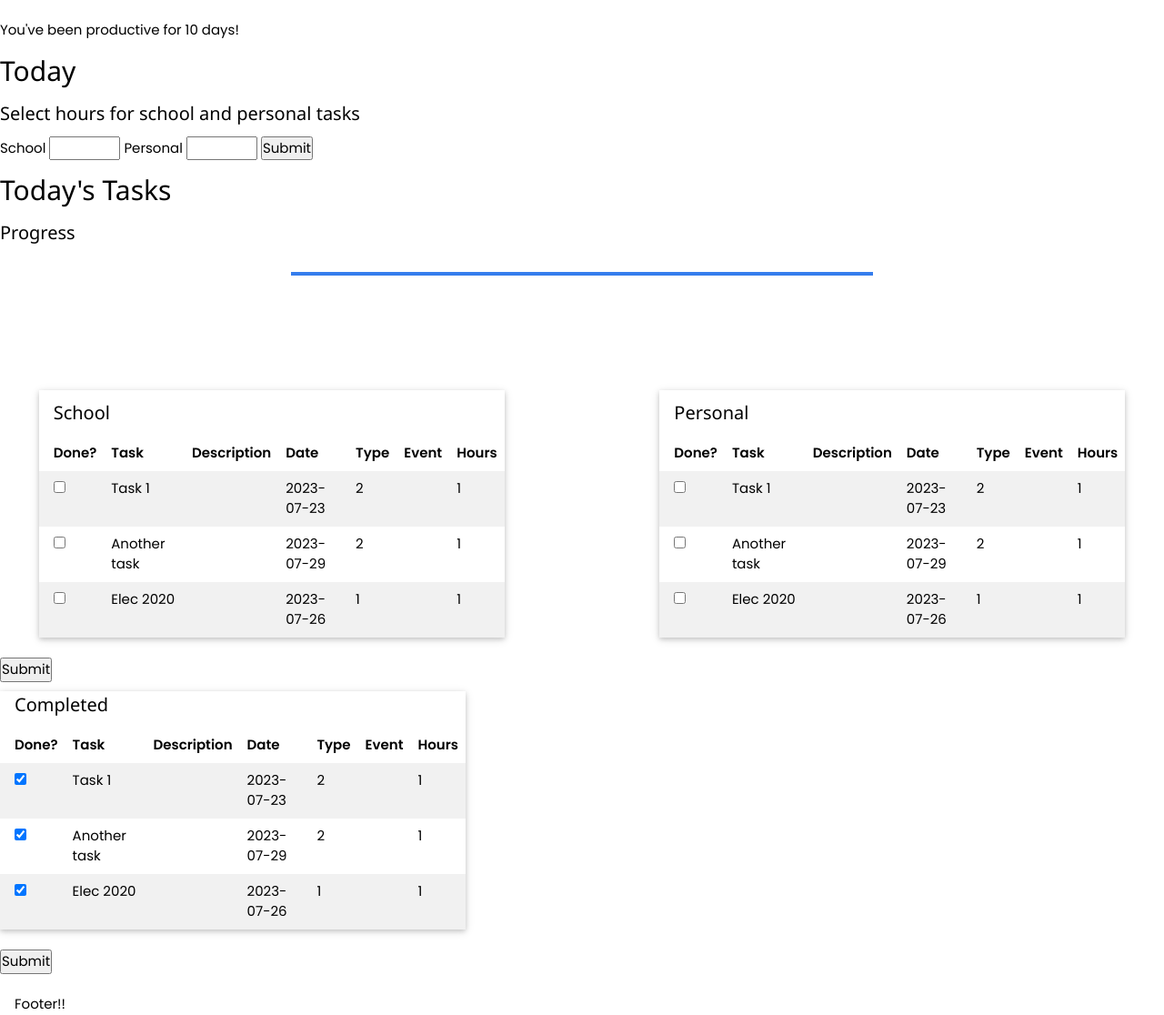
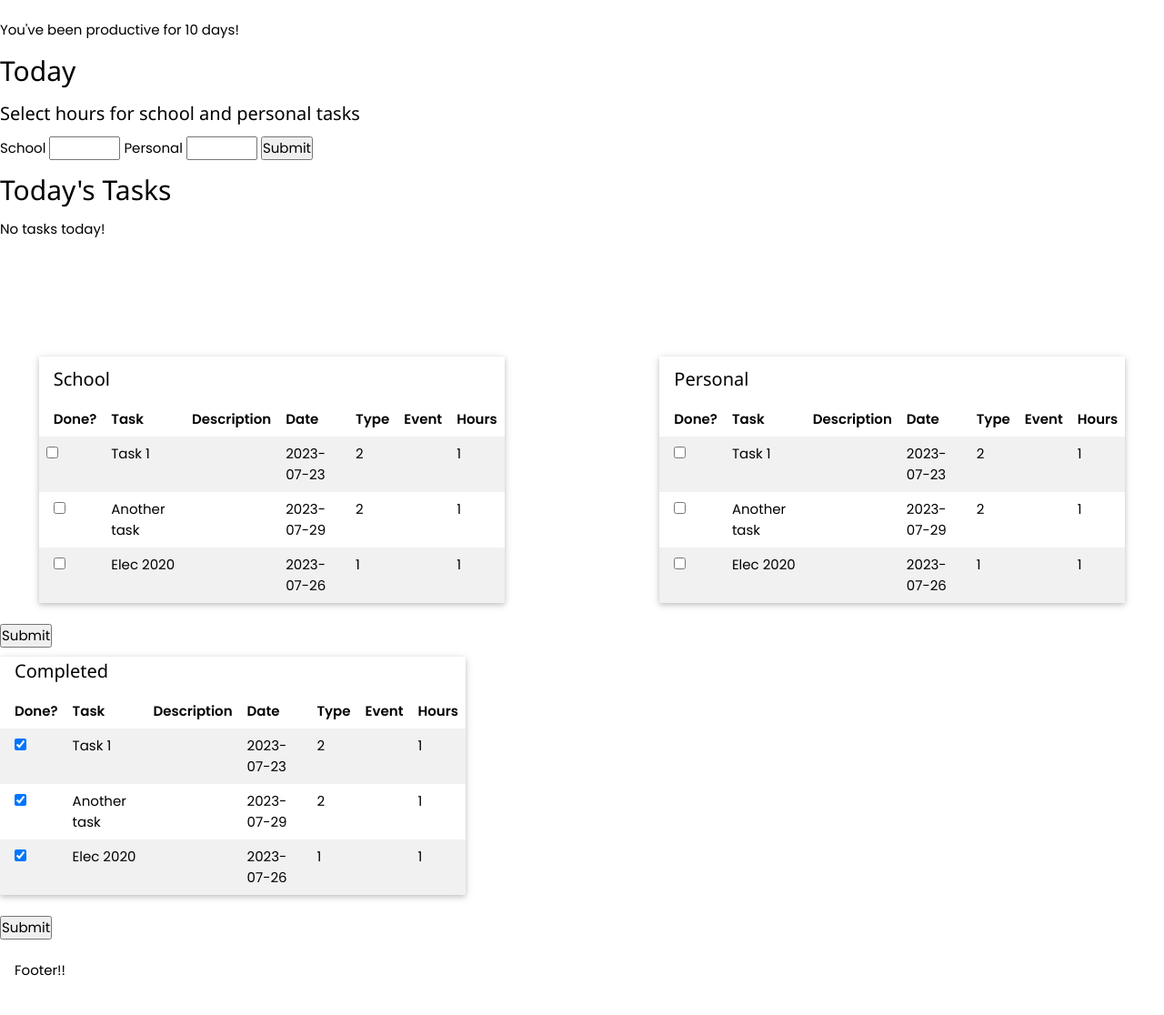
Before and after one commit to Anna19531/Flask-app, a Flask app: template app/templates/today.html in a window 1280 px wide. Shown: the part 39-1155 px from the top of the page at 91% size. After the commit the page ends 1112 px from the top, so only its background shows below. Run offline with Flask 3, Linux system fonts and the light colour scheme; the template is opened without the code that fills it: values that come from a table or form of the project are taken from there, most other values are stand-ins (such as "Sample title", 1, 10 or a date in 2020); data that the repository does not hold is empty.

Commit message:
Fixed bug with progress bar
Progress bar isn't displayed if the number of tasks is 0

```diff
--- a/app/static/js/script.js
+++ b/app/static/js/script.js
@@ -97,9 +97,6 @@ function loadEvents() {
         }
     }
 
-
-
-
     fetchData().then(() => {
         // Access the modified value of 'events' here
         // TODO: Load calendar here...
@@ -131,6 +128,7 @@ function openForm() {
   document.getElementById("myForm").style.display = "block";
 }
 
+// If I have time: close other forms when one is opened
 function openEditForm(eventID) {
     var formID = "myEditForm" + eventID;
     console.log(formID)
--- a/app/templates/today.html
+++ b/app/templates/today.html
@@ -27,6 +27,7 @@
 
     <h2> Today's Tasks</h2>
 
+    {% if total > 0 %}
         <h4>Progress</h4>
         <div class = "progress-container">
             <div class = "progress" id = "progress"></div>
@@ -34,6 +35,9 @@
                 <div class="circle{% if t <= completed_tasks %} active{% endif %}"> {{ t }} </div>
             {% endfor %}
         </div>
+    {% else %}
+        <p> No tasks today! </p>
+    {% endif %}
 
 
     <div class = "flex-container">
@@ -50,8 +54,11 @@
                     <th>Hours</th>
                 </tr>
                 {% for task in school_tasks %}
+
                 <tr>
-                    <td><form method = "POST" action = "/today"><input type = "checkbox" class = "checkbox" name = "task" value = "{{ task.id }}"></td>
+                    <form method = "POST" action = "/today">
+                    <!-- BUGGG - if only personal task in list, can't move to completed -->
+                    <td><input type = "checkbox" class = "checkbox" name = "task" value = "{{ task.id }}"></td>
                     <label for="{{ task.id }}"><td>{{ task.name }}</td></label>
                     <td>{{ task.description }}</td>
                     <td>{{ task.date }}</td>
```
Lines whose indentation alone changed are shown as unchanged.
